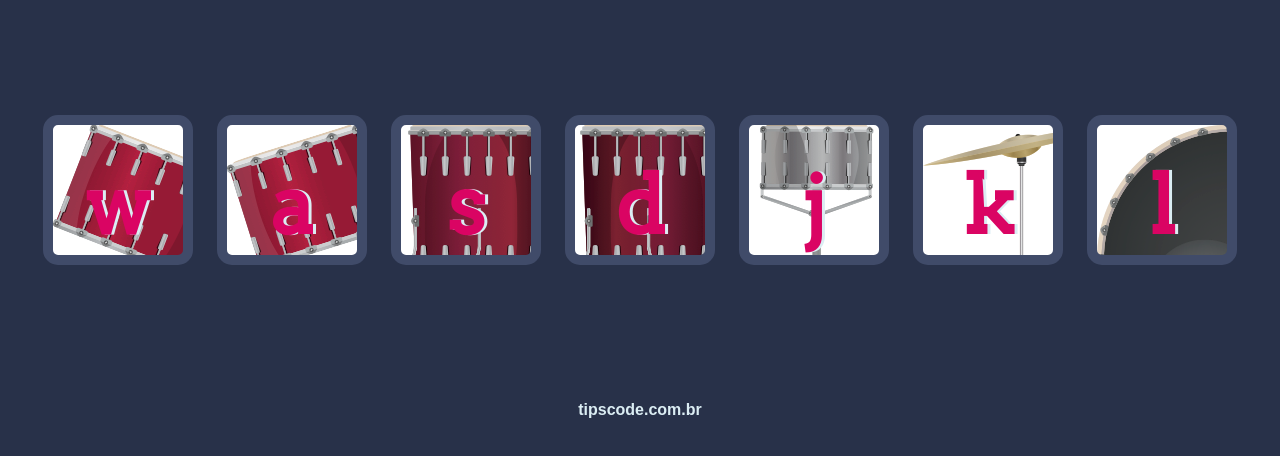
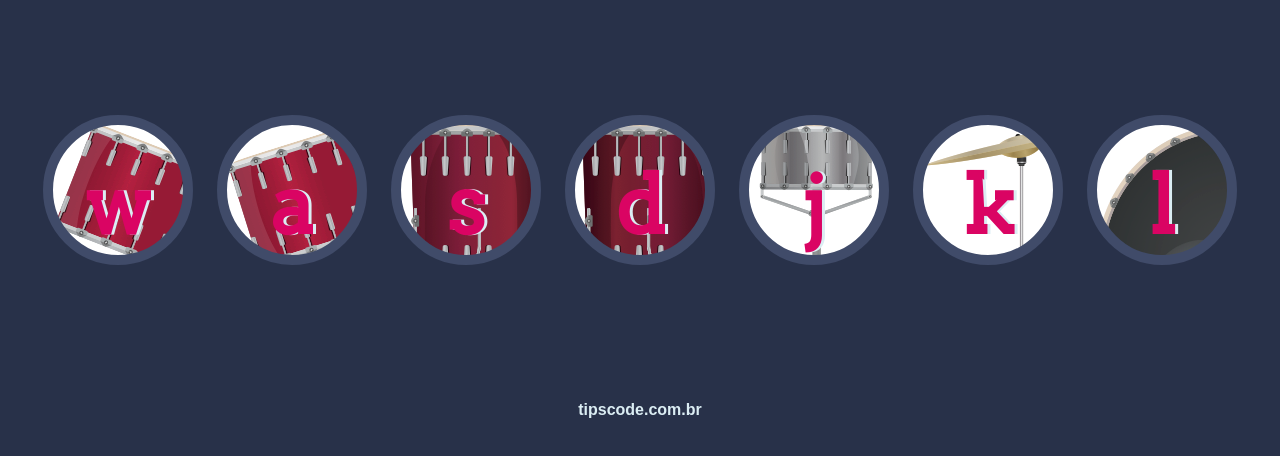
Before and after one commit to Regisrib/bateria-start, a plain HTML site: page index.html in a window 1280 px wide. Shown: the part 174-630 px from the top of the page. Drawn offline with Linux system fonts and the light colour scheme.

Commit message:
arredondando as figuras

```diff
--- a/app.js
+++ b/app.js
@@ -49,7 +49,6 @@ for(let i = 0; i < numberOfDrumButtons; i++) {
 
 }
 
-
-/*
-
-    */
+document.addEventListener('keydown', function(event) {
+    console.log(event)
+})
--- a/style.css
+++ b/style.css
@@ -1,27 +1,34 @@
 .w {
     background-image: url('./images/tom1.png');
+    border-radius: 100%;
 }
 
 .a {
      background-image: url('./images/tom2.png');
+     border-radius: 100%;
 }
 
 .s {
      background-image: url('./images/tom3.png');
+     border-radius: 100%;
 }
 
 .d {
      background-image: url('./images/tom4.png');
+     border-radius: 100%;
 }
 
 .j {
      background-image: url('./images/snare.png');
+     border-radius: 100%;
 }
 
 .k {
      background-image: url('./images/crash.png');
+     border-radius: 100%;
 }
 
 .l {
      background-image: url('./images/kick.png');
+     border-radius: 100%;
 }
```
